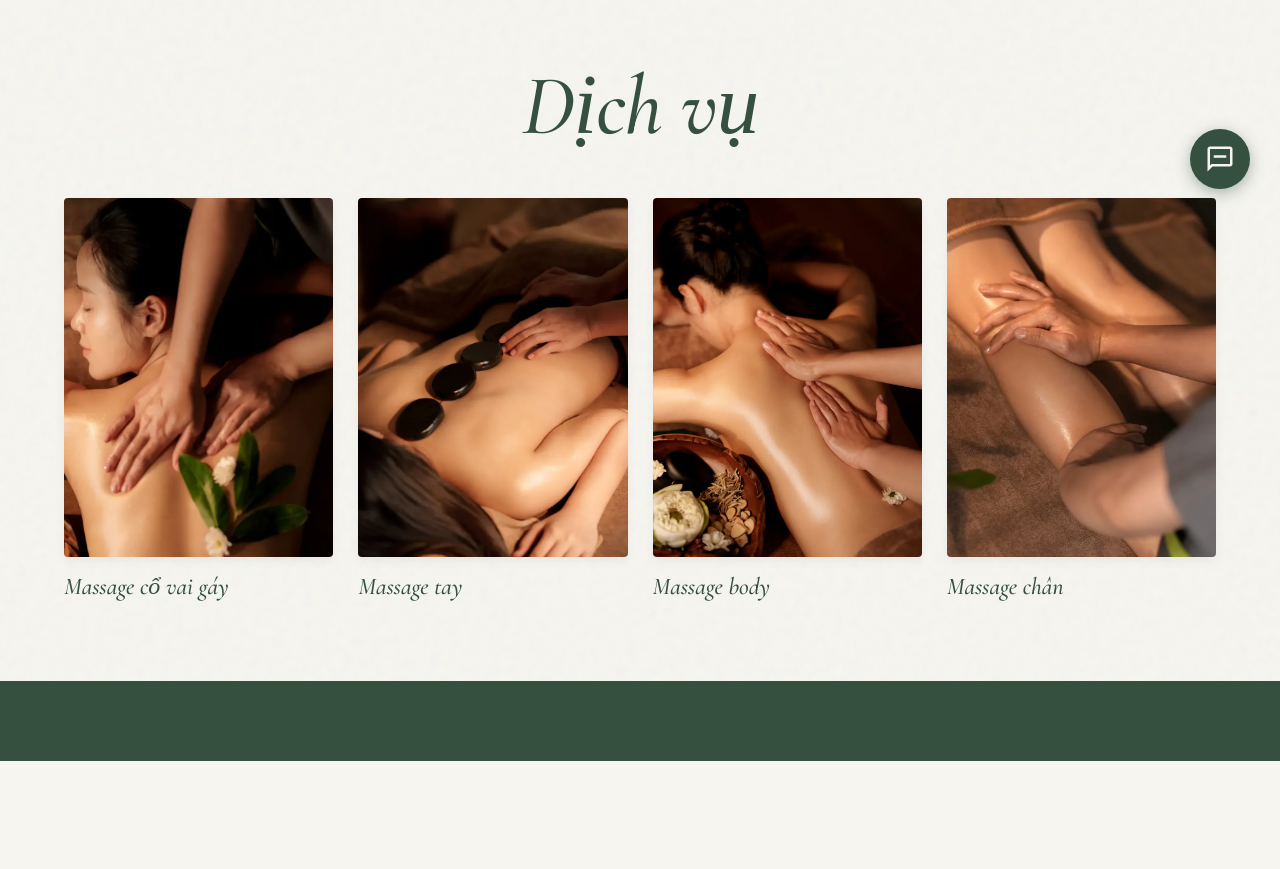
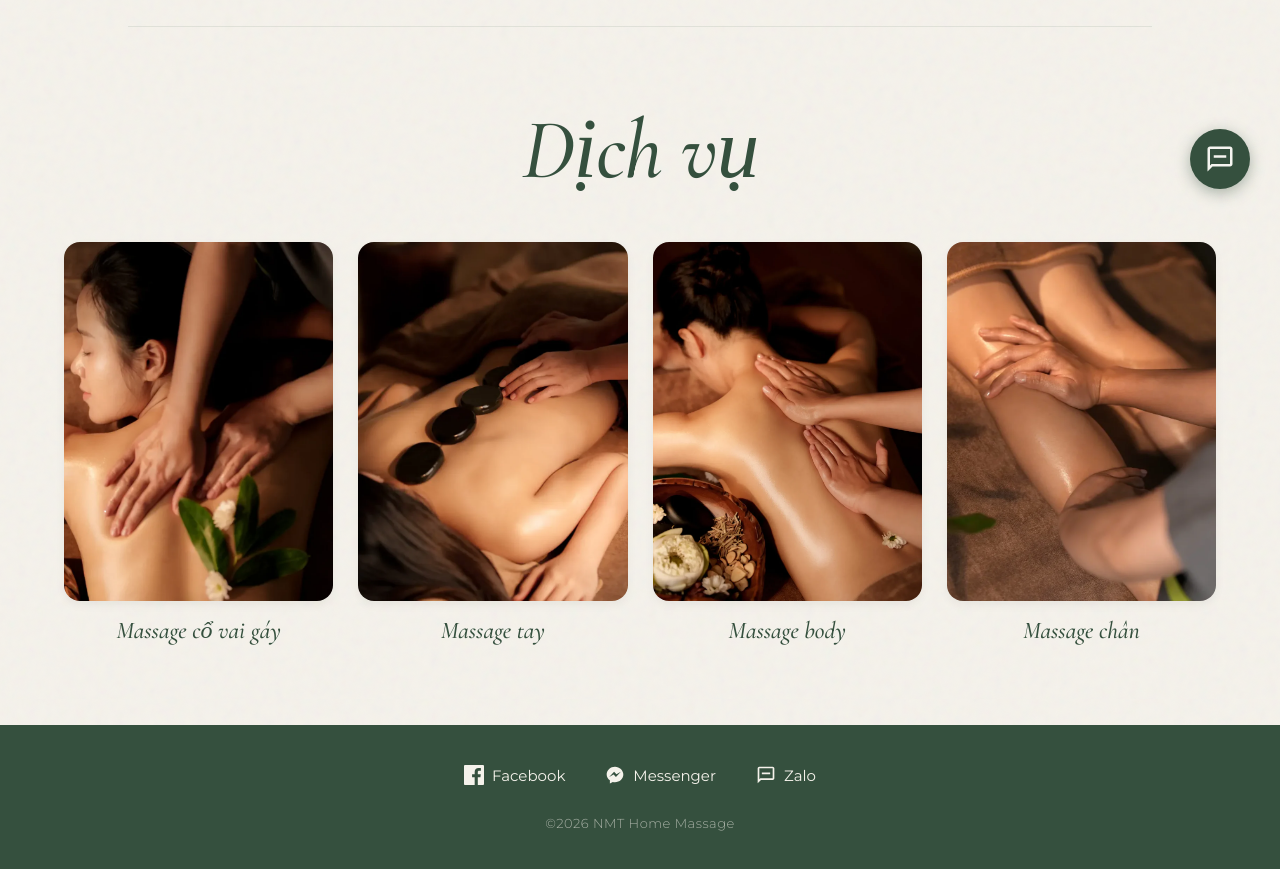
Before and after one commit to thangnguyen0301/NMTHomeMassage, a plain HTML site: page index.html in a window 1280 px wide. Shown: the part 581-1450 px from the top of the page. Before the commit the page ends 1342 px from the top, so only its background shows below. Drawn offline with nearby package versions, Linux system fonts and the light colour scheme.

Commit message:
Add files via upload

```diff
--- a/index.html
+++ b/index.html
@@ -7,7 +7,8 @@
     <link href="https://fonts.googleapis.com/css2?family=Cormorant+Garamond:ital,wght@0,400;0,500;0,600;0,700;1,400;1,500;1,600;1,700&family=Montserrat:wght@300;400;500;600&display=swap" rel="stylesheet">
     <style>
         :root {
-            --bg-color: #f6f5f0;
+            /* Màu nền tông trắng ngà/be ấm */
+            --bg-color: #f5f2eb;
             --primary-green: #35503e;
             --text-grey: #4a4a4a;
         }
@@ -29,15 +30,30 @@
         .navbar {
             display: flex; justify-content: space-between; align-items: center;
             padding: 15px 5%; position: sticky; top: 0;
-            background-color: rgba(246, 245, 240, 0.95); backdrop-filter: blur(5px);
+            background-color: rgba(245, 242, 235, 0.95); backdrop-filter: blur(5px);
             z-index: 100; border-bottom: 1px solid rgba(53, 80, 62, 0.1);
         }
-        .nav-links { display: flex; gap: 30px; }
+
+        /* Cập nhật phần chia không gian để Logo nằm giữa tuyệt đối (dịch sang phải thêm) */
+        .nav-links { display: flex; gap: 30px; flex: 1; }
+        .nav-links.left { justify-content: flex-start; }
+        .nav-links.right { justify-content: flex-end; }
+
         .navbar a {
             text-decoration: none; color: var(--text-grey); font-weight: 500;
             text-transform: uppercase; letter-spacing: 1px; font-size: 13px; transition: color 0.3s;
         }
         .navbar a:hover { color: var(--primary-green); font-weight: 600; }
+
+        /* CSS cho Logo */
+        .logo { display: flex; align-items: center; justify-content: center; flex: 0 0 auto; }
+        .logo img {
+            height: 60px; /* Điều chỉnh chiều cao của logo tại đây */
+            width: auto;
+            object-fit: contain;
+            /* Nếu bạn muốn logo lệch hẳn sang phải khỏi tâm, hãy bỏ comment dòng dưới và tăng số px lên */
+            /* transform: translateX(20px); */
+        }
 
         section { padding: 60px 5%; max-width: 1400px; margin: 0 auto; width: 100%; box-sizing: border-box;}
 
@@ -63,16 +79,83 @@
         .intro-section { text-align: center; max-width: 900px; margin: 0 auto; padding-top: 60px; padding-bottom: 0px; }
         .intro-title { font-family: 'Cormorant Garamond', serif; font-size: 85px; font-weight: 500; font-style: italic; color: var(--primary-green); margin: 0 0 10px 0; line-height: 1; letter-spacing: -1px; }
 
-        /* Grid Dịch Vụ (4 Cột) */
         .grid-section { padding-top: 40px; padding-bottom: 80px; }
         .services-grid { display: grid; grid-template-columns: repeat(4, 1fr); gap: 25px; }
-        .grid-item { display: flex; flex-direction: column; align-items: flex-start; }
-        .grid-item img { width: 100%; aspect-ratio: 3/4; object-fit: cover; margin-bottom: 15px; border-radius: 4px; box-shadow: 0 4px 10px rgba(0,0,0,0.05); }
+
+        .grid-item {
+            display: flex;
+            flex-direction: column;
+            align-items: center;
+        }
+
+        .grid-item img {
+            width: 100%;
+            aspect-ratio: 3/4;
+            object-fit: cover;
+            margin-bottom: 15px;
+            border-radius: 16px;
+            box-shadow: 0 4px 10px rgba(0,0,0,0.05);
+            transition: transform 0.4s ease, box-shadow 0.4s ease;
+        }
+
+        .grid-item:hover img {
+            transform: translateY(-8px);
+            box-shadow: 0 12px 25px rgba(0,0,0,0.15);
+        }
+
         .grid-item span { font-family: 'Cormorant Garamond', serif; font-size: 24px; font-style: italic; font-weight: 500; color: var(--primary-green); }
 
-        /* --- FOOTER & ZALO --- */
-        footer { background-color: var(--primary-green); color: #f6f5f0; text-align: center; padding: 40px 20px; margin-top: auto; }
+        /* --- FOOTER / PHẦN CONTACT --- */
+        footer {
+            background-color: var(--primary-green);
+            text-align: center;
+            padding: 40px 20px;
+            margin-top: auto;
+            display: flex;
+            flex-direction: column;
+            align-items: center;
+        }
 
+        .social-links {
+            display: flex;
+            justify-content: center;
+            align-items: center;
+            gap: 40px;
+            flex-wrap: wrap;
+        }
+
+        .social-item {
+            display: flex;
+            align-items: center;
+            gap: 8px;
+            text-decoration: none;
+            color: var(--bg-color);
+            font-size: 15px;
+            font-weight: 400;
+            transition: opacity 0.3s ease, transform 0.3s ease;
+        }
+
+        .social-item:hover {
+            opacity: 0.8;
+            transform: translateY(-2px);
+        }
+
+        .social-item svg {
+            width: 20px;
+            height: 20px;
+            fill: currentColor;
+        }
+
+        /* Phần Bản Quyền */
+        .copyright {
+            margin-top: 30px;
+            font-size: 13px;
+            color: rgba(245, 242, 235, 0.6);
+            font-weight: 300;
+            letter-spacing: 0.5px;
+        }
+
+        /* NÚT ZALO NỔI GÓC PHẢI DƯỚI */
         .zalo-btn {
             position: fixed; bottom: 30px; right: 30px; background-color: var(--primary-green);
             width: 60px; height: 60px; border-radius: 50%; display: flex; justify-content: center; align-items: center;
@@ -91,6 +174,12 @@
             .intro-title { font-size: 50px; }
             .main-title { font-size: 60px; margin-bottom: 20px; }
             .description { font-size: 14px; text-align: justify; }
+            .social-links { gap: 20px; }
+            .copyright { margin-top: 20px; }
+
+            .navbar { flex-direction: column; gap: 15px; }
+            .nav-links { justify-content: center !important; }
+            .logo img { height: 50px; transform: none; }
         }
     </style>
 </head>
@@ -98,14 +187,15 @@
 
     <!-- NAVBAR -->
     <nav class="navbar">
-        <div class="nav-links">
+        <div class="nav-links left">
             <a href="#trang-chu">Trang Chủ</a>
         </div>
         <div class="logo">
-            <!-- Đã xóa logo tại đây -->
+            <img src="logo.png" alt="NMT Home Massage Logo">
         </div>
-        <div class="nav-links">
+        <div class="nav-links right">
             <a href="#dich-vu">Dịch Vụ</a>
+            <a href="#lien-he">Liên Hệ</a>
         </div>
     </nav>
 
@@ -149,15 +239,26 @@
         </div>
     </section>
 
-    <!-- FOOTER -->
-    <footer>
-        <div class="footer-logo">
-            <!-- Đã xóa logo ở footer tại đây -->
+    <!-- FOOTER / CONTACT -->
+    <footer id="lien-he">
+        <div class="social-links">
+            <a href="#" class="social-item" target="_blank">
+                <svg viewBox="0 0 24 24"><path d="M22.675 0h-21.35c-.732 0-1.325.593-1.325 1.325v21.351c0 .731.593 1.324 1.325 1.324h11.495v-9.294h-3.128v-3.622h3.128v-2.671c0-3.1 1.893-4.788 4.659-4.788 1.325 0 2.463.099 2.795.143v3.24l-1.918.001c-1.504 0-1.795.715-1.795 1.763v2.313h3.587l-.467 3.622h-3.12v9.293h6.116c.73 0 1.323-.593 1.323-1.325v-21.35c0-.732-.593-1.325-1.325-1.325z"/></svg>
+                <span>Facebook</span>
+            </a>
+            <a href="#" class="social-item" target="_blank">
+                <svg viewBox="0 0 24 24"><path d="M12 2C6.477 2 2 6.14 2 11.25c0 2.915 1.508 5.498 3.864 7.151v3.918l3.528-1.932c.833.23 1.714.363 2.608.363 5.523 0 10-4.14 10-9.25S17.523 2 12 2zm1.096 12.392-2.736-2.923-5.36 2.923 5.922-6.284 2.784 2.924 5.305-2.924-5.915 6.284z"/></svg>
+                <span>Messenger</span>
+            </a>
+            <a href="https://zalo.me/0559071145" class="social-item" target="_blank">
+                <svg viewBox="0 0 24 24"><path d="M20 2H4c-1.1 0-2 .9-2 2v18l4-4h14c1.1 0 2-.9 2-2V4c0-1.1-.9-2-2-2zm0 14H5.2L4 17.2V4h16v12zM7 9h10v2H7z"/></svg>
+                <span>Zalo</span>
+            </a>
         </div>
+        <div class="copyright">©2026 NMT Home Massage</div>
     </footer>
 
-    <!-- NÚT ZALO -->
-    <!-- Đã cập nhật link Zalo sang số 0559071145 -->
+    <!-- NÚT ZALO NỔI GÓC PHẢI DƯỚI -->
     <a href="https://zalo.me/0559071145" class="zalo-btn" target="_blank" aria-label="Liên hệ Zalo ngay">
         <svg xmlns="http://www.w3.org/2000/svg" viewBox="0 0 24 24"><path d="M20 2H4c-1.1 0-2 .9-2 2v18l4-4h14c1.1 0 2-.9 2-2V4c0-1.1-.9-2-2-2zm0 14H5.2L4 17.2V4h16v12zM7 9h10v2H7z"/></svg>
     </a>
```
